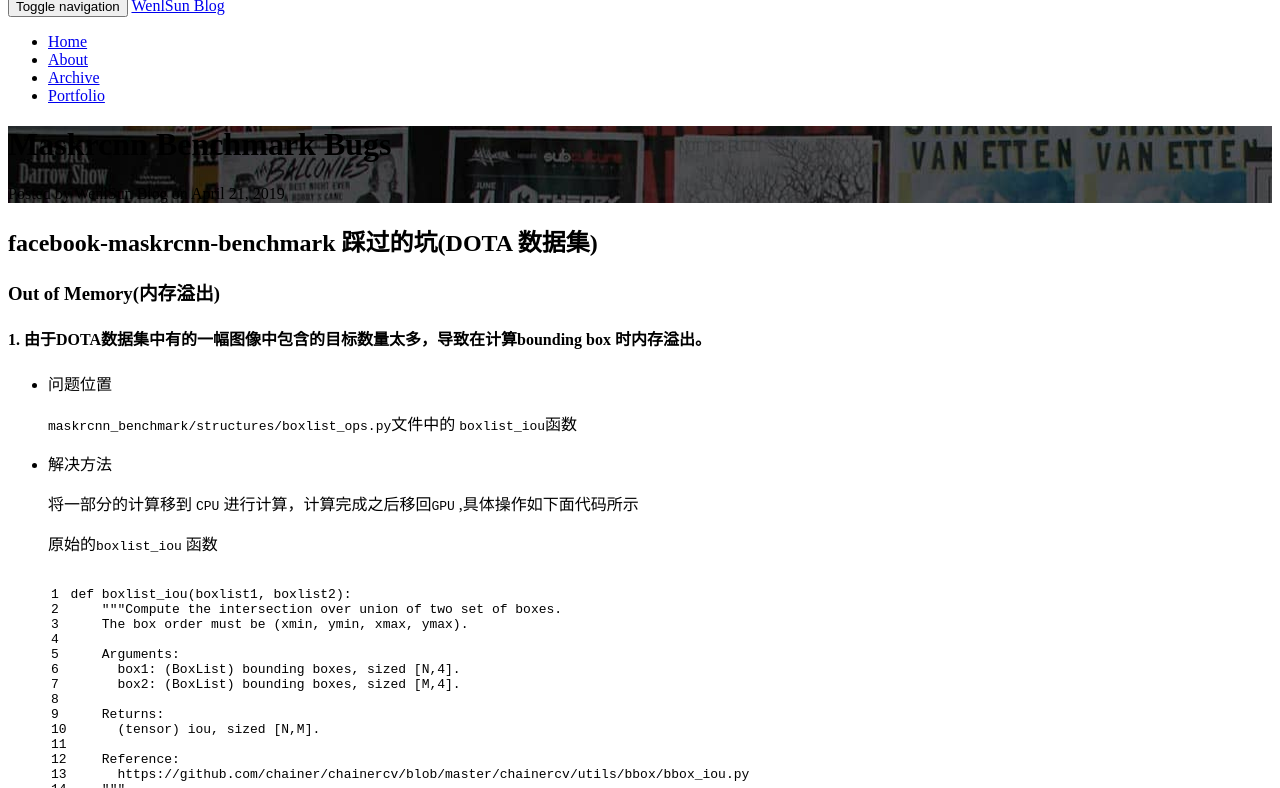
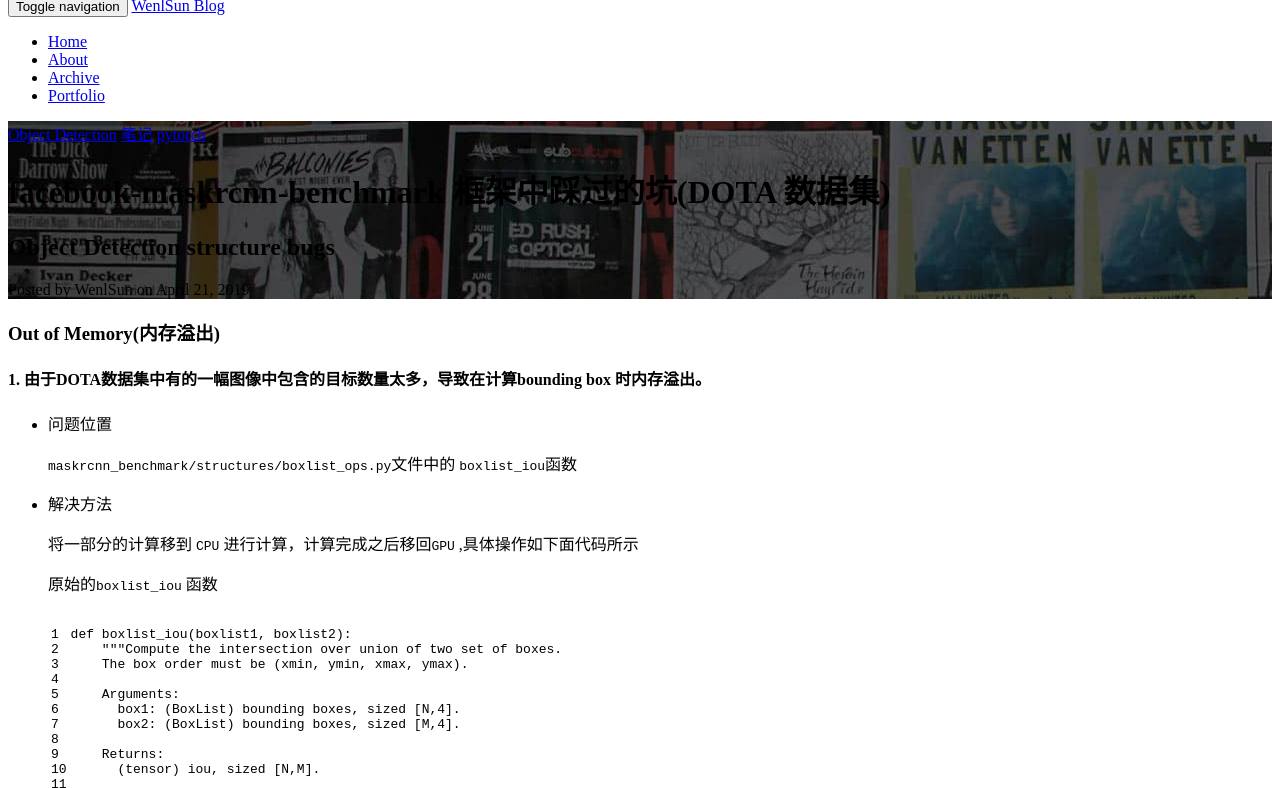
Before and after one commit to wenliangsun/wenliangsun.github.io, a Jekyll site: the page built from _posts/2019-4-21-maskrcnn-benchmark-bugs.md, in a window 1280 px wide and 900 px high, cut to the strip 112-900 px from the top of the window. Built offline with Jekyll 4.4.1, drawn with Linux system fonts in a browser that asks for light colours; our own code applies the rules of GitHub Pages for plain Markdown files; comment, search, counter and statistics services are not loaded.

Commit message:
maskrcnn-benchmark中踩过的坑

```diff
--- a/_posts/2019-4-21-maskrcnn-benchmark-bugs.md
+++ b/_posts/2019-4-21-maskrcnn-benchmark-bugs.md
@@ -1,4 +1,14 @@
-# facebook-maskrcnn-benchmark 踩过的坑(DOTA 数据集)
+---
+layout: post
+title: "facebook-maskrcnn-benchmark 框架中踩过的坑(DOTA 数据集)"
+subtitle: 'Object Detection structure bugs'
+author: "WenlSun"
+header-style: text
+tags:
+  - Object Detection
+  - 笔记
+  - pytorch
+---
 
 ### Out of Memory(内存溢出)
 
```
